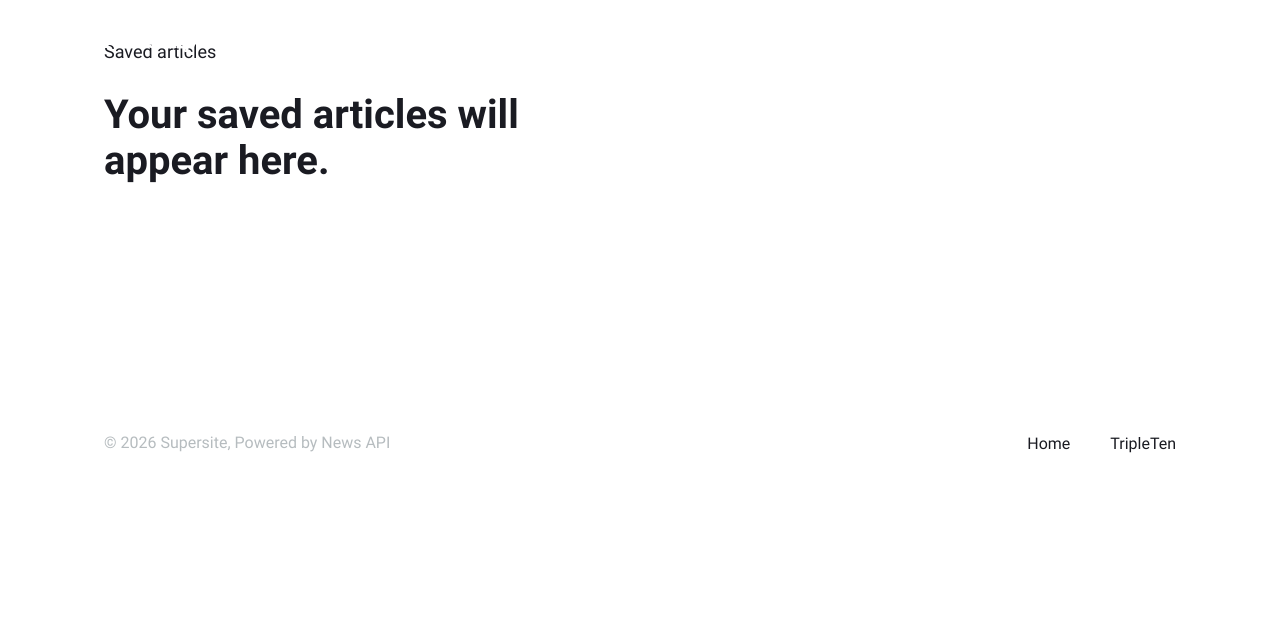
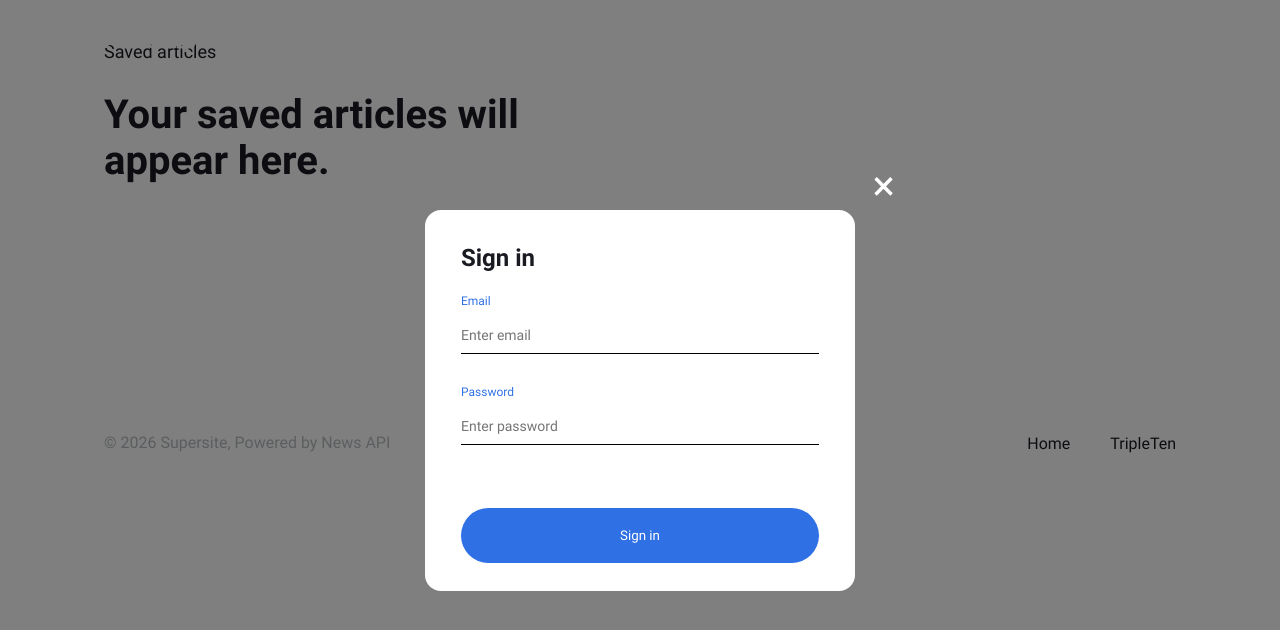
Before and after one commit to JuliaOldman0/final-project-frontend, a React (Vite) app: page /saved-news in a window 1280 px wide. Both pictures are taken after a click on the button "Sign in". Shown: the top 630 px of the page. Built offline with nearby package versions, Linux system fonts and the light colour scheme.

Commit message:
Add login modal open and close behavior

```diff
--- a/src/components/App/App.jsx
+++ b/src/components/App/App.jsx
@@ -1,15 +1,41 @@
+import { useEffect, useState } from "react";
 import { Routes, Route } from "react-router";
 import "./App.css";
 import Header from "../Header/Header.jsx";
 import Main from "../Main/Main.jsx";
 import SavedNews from "../SavedNews/SavedNews.jsx";
 import Footer from "../Footer/Footer.jsx";
+import LoginModal from "../LoginModal/LoginModal.jsx";
 import { mockNewsArticles } from "../../utils/mockNews.js";
 
 function App() {
+  const [activeModal, setActiveModal] = useState("");
+
+  const handleSignInClick = () => {
+    setActiveModal("login");
+  };
+
+  const closeActiveModal = () => {
+    setActiveModal("");
+  };
+
+  useEffect(() => {
+    const handleEscClose = (event) => {
+      if (event.key === "Escape") {
+        closeActiveModal();
+      }
+    };
+
+    document.addEventListener("keydown", handleEscClose);
+
+    return () => {
+      document.removeEventListener("keydown", handleEscClose);
+    };
+  }, []);
+
   return (
     <div className="page">
-      <Header />
+      <Header onSignInClick={handleSignInClick} />
 
       <Routes>
         <Route path="/" element={<Main articles={mockNewsArticles} />} />
@@ -17,6 +43,8 @@ function App() {
       </Routes>
 
       <Footer />
+
+      <LoginModal isOpen={activeModal === "login"} onClose={closeActiveModal} />
     </div>
   );
 }
--- a/src/components/Header/Header.jsx
+++ b/src/components/Header/Header.jsx
@@ -2,13 +2,13 @@ import { Link } from "react-router";
 import "./Header.css";
 import Navigation from "../Navigation/Navigation.jsx";
 
-function Header() {
+function Header({ onSignInClick }) {
   return (
     <header className="header">
       <Link className="header__logo" to="/">
         NewsExplorer
       </Link>
-      <Navigation />
+      <Navigation onSignInClick={onSignInClick} />
     </header>
   );
 }
--- a/src/components/LoginModal/LoginModal.jsx
+++ b/src/components/LoginModal/LoginModal.jsx
@@ -1,9 +1,14 @@
 import "./LoginModal.css";
 import ModalWithForm from "../ModalWithForm/ModalWithForm.jsx";
 
-function LoginModal() {
+function LoginModal({ isOpen, onClose }) {
   return (
-    <ModalWithForm title="Sign in" buttonText="Sign in">
+    <ModalWithForm
+      title="Sign in"
+      buttonText="Sign in"
+      isOpen={isOpen}
+      onClose={onClose}
+    >
       <label className="login-modal__label">
         Email
         <input
--- a/src/components/ModalWithForm/ModalWithForm.css
+++ b/src/components/ModalWithForm/ModalWithForm.css
@@ -1,8 +1,19 @@
 .modal {
   display: none;
+  position: fixed;
+  inset: 0;
+  z-index: 10;
+  background-color: rgba(0, 0, 0, 0.5);
+  align-items: center;
+  justify-content: center;
+}
+
+.modal_opened {
+  display: flex;
 }
 
 .modal__content {
+  position: relative;
   width: 430px;
   padding: 34px 36px 28px;
   border-radius: 16px;
@@ -10,9 +21,14 @@
 }
 
 .modal__close {
+  position: absolute;
+  top: -46px;
+  right: -46px;
   border: none;
   background: transparent;
-  font-size: 32px;
+  font-size: 42px;
+  line-height: 1;
+  color: #fff;
   cursor: pointer;
 }
 
--- a/src/components/ModalWithForm/ModalWithForm.jsx
+++ b/src/components/ModalWithForm/ModalWithForm.jsx
@@ -1,15 +1,27 @@
 import "./ModalWithForm.css";
 
-function ModalWithForm({ title, buttonText, children }) {
+function ModalWithForm({ title, buttonText, children, isOpen, onClose }) {
+  const handleOverlayClick = (event) => {
+    if (event.target === event.currentTarget) {
+      onClose();
+    }
+  };
+
   return (
-    <div className="modal">
+    <div
+      className={`modal ${isOpen ? "modal_opened" : ""}`}
+      onClick={handleOverlayClick}
+    >
       <div className="modal__content">
-        <button className="modal__close" type="button">
+        <button className="modal__close" type="button" onClick={onClose}>
           ×
         </button>
+
         <h2 className="modal__title">{title}</h2>
+
         <form className="modal__form">
           {children}
+
           <button className="modal__submit" type="submit">
             {buttonText}
           </button>
--- a/src/components/Navigation/Navigation.jsx
+++ b/src/components/Navigation/Navigation.jsx
@@ -1,7 +1,7 @@
 import { Link } from "react-router";
 import "./Navigation.css";
 
-function Navigation() {
+function Navigation({ onSignInClick }) {
   return (
     <nav className="navigation">
       <Link className="navigation__link" to="/">
@@ -12,7 +12,11 @@ function Navigation() {
         Saved articles
       </Link>
 
-      <button className="navigation__button" type="button">
+      <button
+        className="navigation__button"
+        type="button"
+        onClick={onSignInClick}
+      >
         Sign in
       </button>
     </nav>
```
